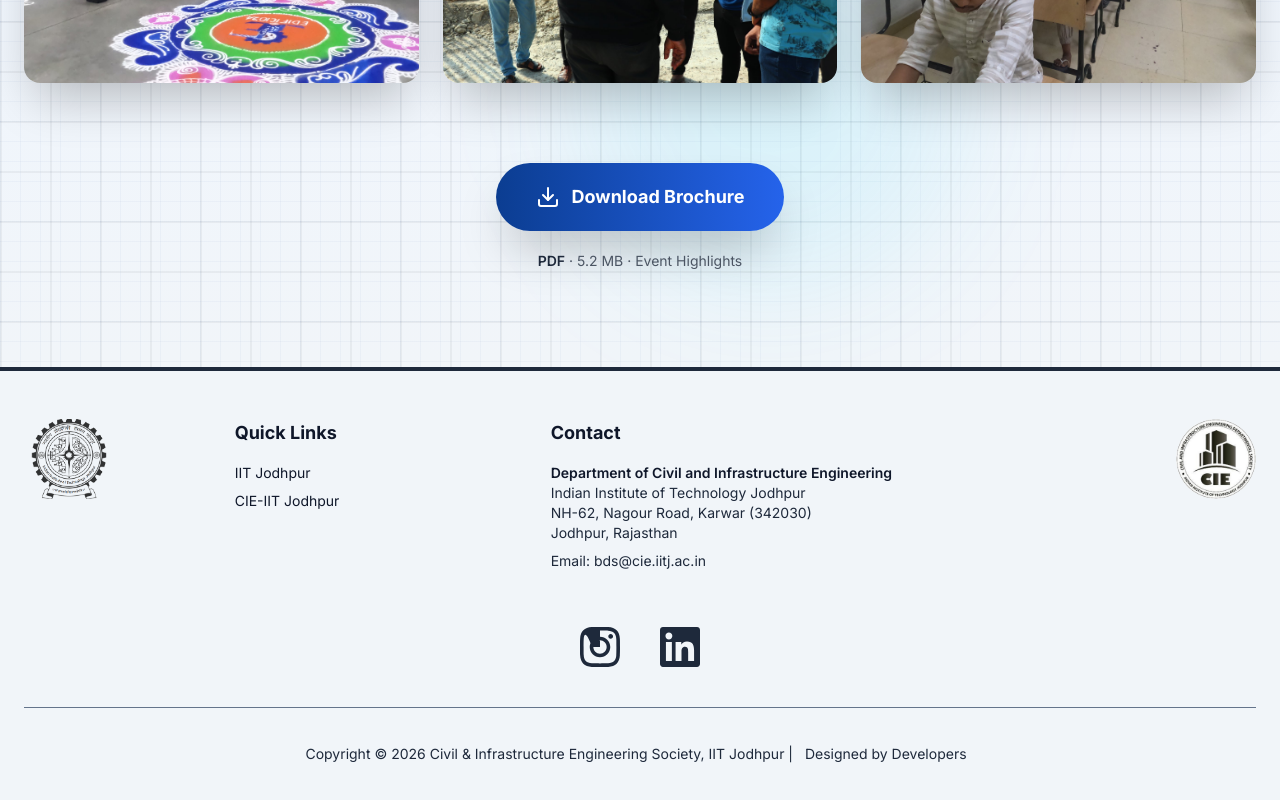
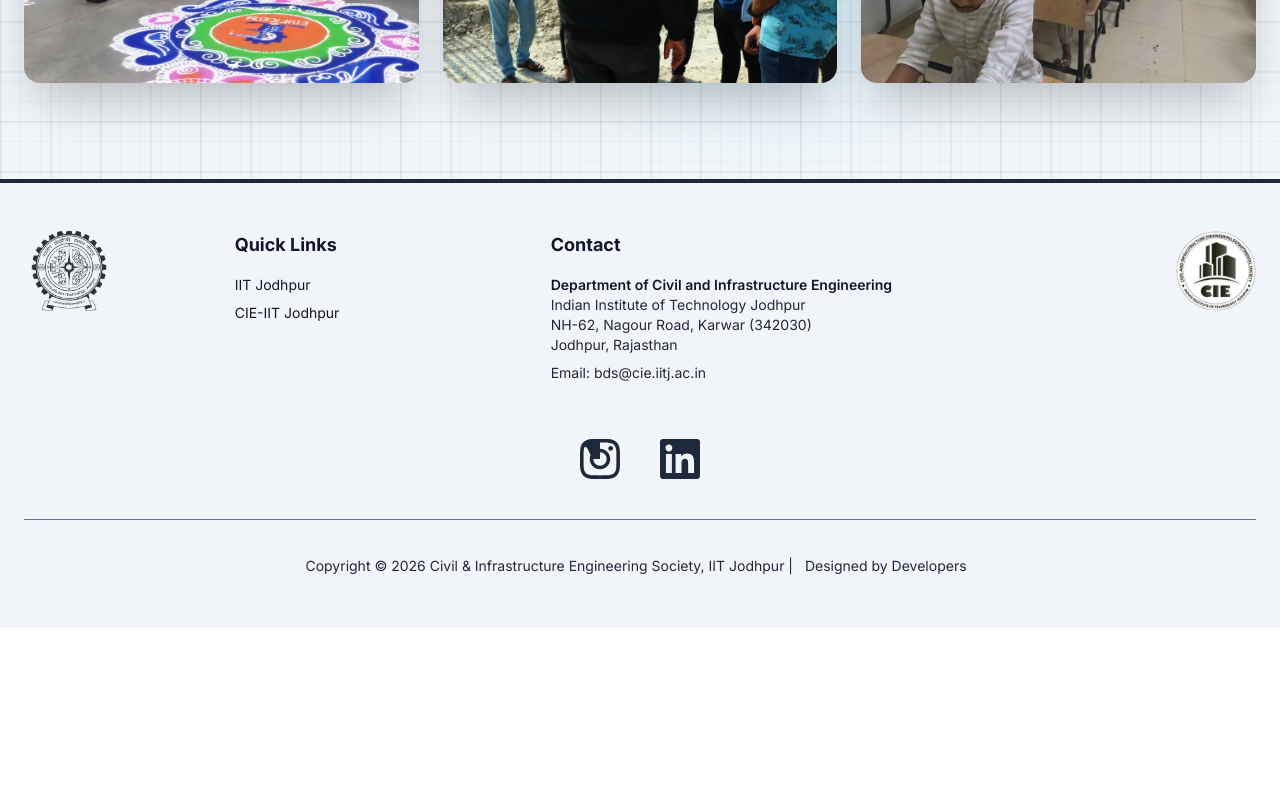
Before and after one commit to Dakshkhod/CIES-IITJ, a Next.js app: page /about in a window 1280 px wide. Shown: the part 4230-5030 px from the top of the page. After the commit the page ends 4858 px from the top, so only its background shows below. Built offline with nearby package versions, Linux system fonts and the light colour scheme.

Commit message:
UI: remove EDIFICIO brochure CTA from about section
Remove the Download Brochure button and PDF metadata line from the EDIFICIO block to match current launch content and avoid showing a non-functional brochure action.

Made-with: Cursor

```diff
--- a/app/about/page.tsx
+++ b/app/about/page.tsx
@@ -10,7 +10,6 @@ import {
   Users,
   Target,
   ChevronDown,
-  Download,
   ExternalLink,
   Lightbulb,
   BookOpen,
@@ -656,25 +655,6 @@ const EdificioPhotoEssay = () => {
           </div>
         </FadeInOnScroll>
 
-        {/* PDF Download - Enhanced */}
-        <FadeInOnScroll delay={0.4}>
-          <div className="mt-10 sm:mt-20 text-center">
-            <motion.a
-              href="#"
-              whileHover={{ scale: 1.05 }}
-              whileTap={{ scale: 0.95 }}
-              className="group inline-flex items-center gap-2 sm:gap-3 rounded-full bg-gradient-to-r from-[#0b3d91] to-blue-600 px-6 sm:px-10 py-3 sm:py-5 text-sm sm:text-lg font-bold text-white shadow-xl sm:shadow-2xl transition-all hover:shadow-blue-500/50 dark:from-cyan-500 dark:to-blue-500 dark:hover:shadow-cyan-500/50"
-              aria-label="Download EDIFICIO Brochure PDF"
-            >
-              <Download className="h-5 w-5 sm:h-6 sm:w-6 transition-transform group-hover:translate-y-1" />
-              Download Brochure
-            </motion.a>
-            <p className="mt-3 sm:mt-5 text-xs sm:text-sm text-gray-600 dark:text-gray-400">
-              {/* CMS Placeholder: PDF size and format */}
-              <span className="font-semibold text-slate-800 dark:text-cyan-400">PDF</span> · 5.2 MB · Event Highlights
-            </p>
-          </div>
-        </FadeInOnScroll>
       </div>
     </section>
   );
```
